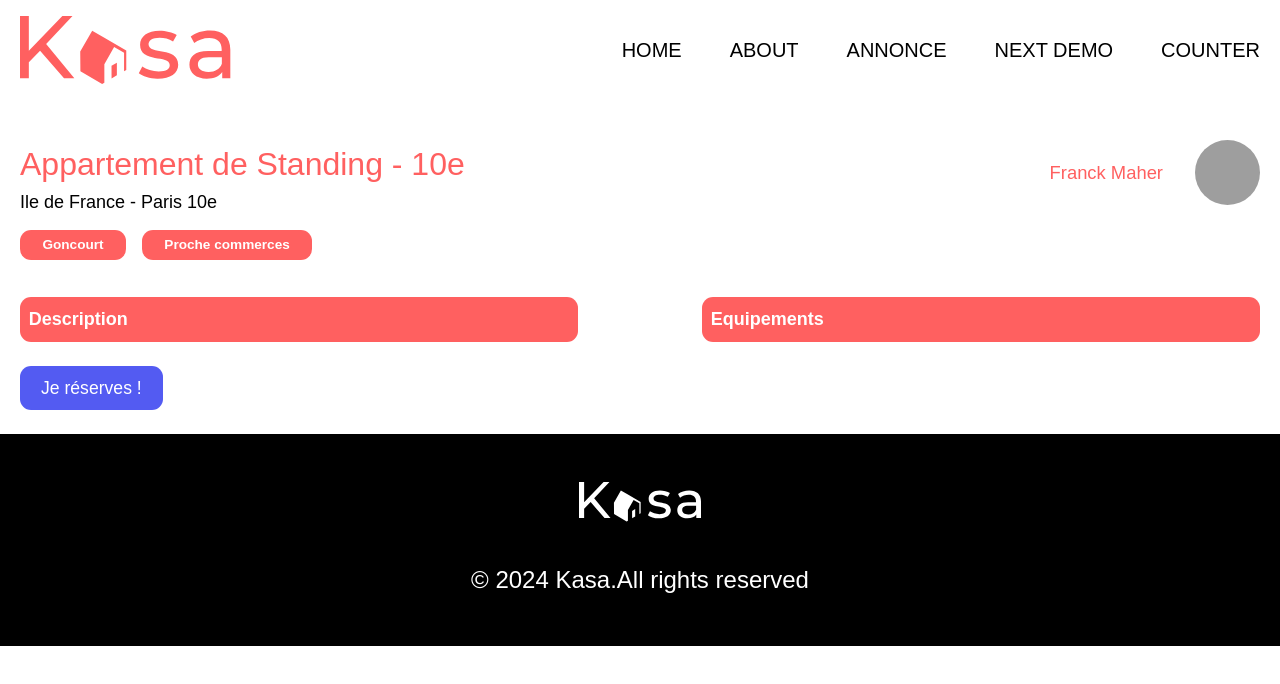
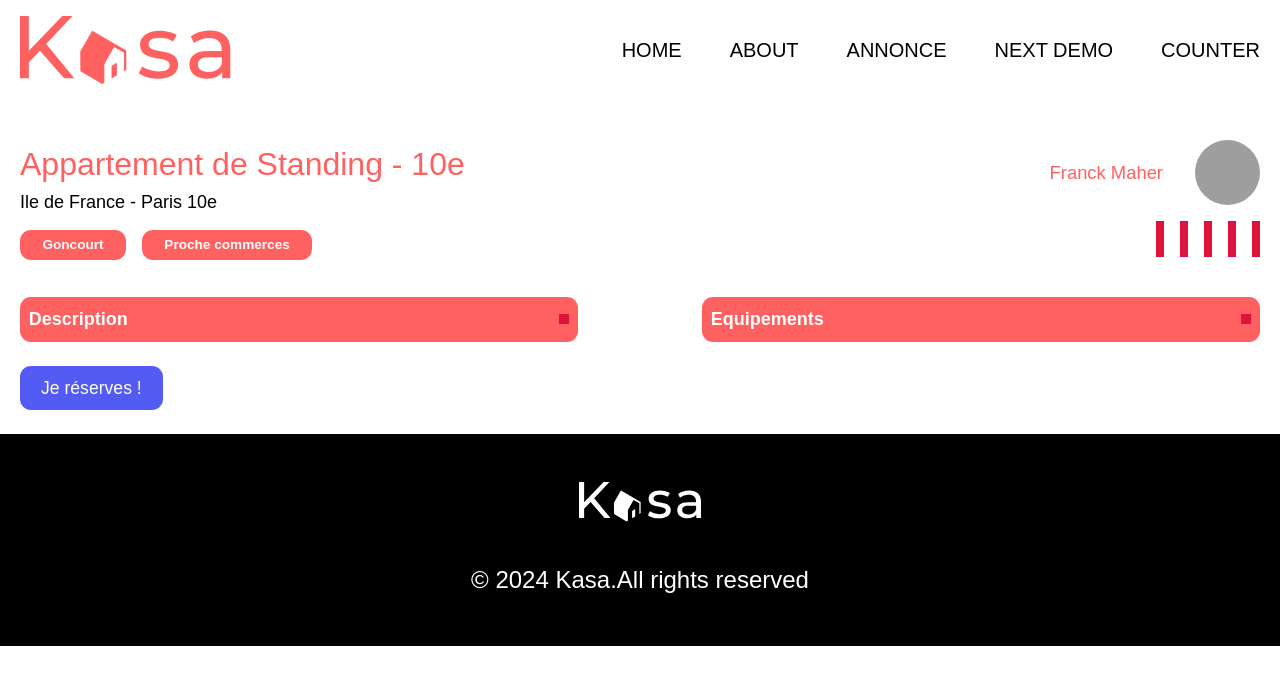
Before and after one commit to Mil00Z/booki-kaza, a Next.js app: page /annonce/0979876d in a window 1280 px wide. Shown: the top 684 px of the page. Built offline with nearby package versions, Linux system fonts and the light colour scheme; grey boxes are pictures that could not be loaded.

Commit message:
debeug color for FontAwesome issue

```diff
--- a/src/styles/components/PanelTube.scss
+++ b/src/styles/components/PanelTube.scss
@@ -20,6 +20,10 @@
     & > i {
       font-size:2rem;
       transition: var(--regTransi);
+      // supprimer la suite quand debeug FontAwesome sera corrigé
+      width:10px;
+      height: 10px;
+      background:var(--debeug-color);
     }
 
   }
--- a/src/styles/components/Product.scss
+++ b/src/styles/components/Product.scss
@@ -117,12 +117,22 @@ border-radius:var(--radius) ;
 .star{
   align-self: flex-end;
   margin-block:1rem;
+  // supprimer la suite quand debeug FontAwesome sera corrigé
+  display:flex;
+  column-gap: 1rem;
+
+  > span{
+
+    background: var(--debeug-color);
+
+  }
 }
 
 .fa-star {
   margin-inline:.25rem;
   color:var(--star-default-color);
   font-size:1.5rem;
+
 
   &.noted {
     color:var(--primary-color);
```
Also changed, not shown: src/styles/components/Gallery.scss (+8 -0 lines).
